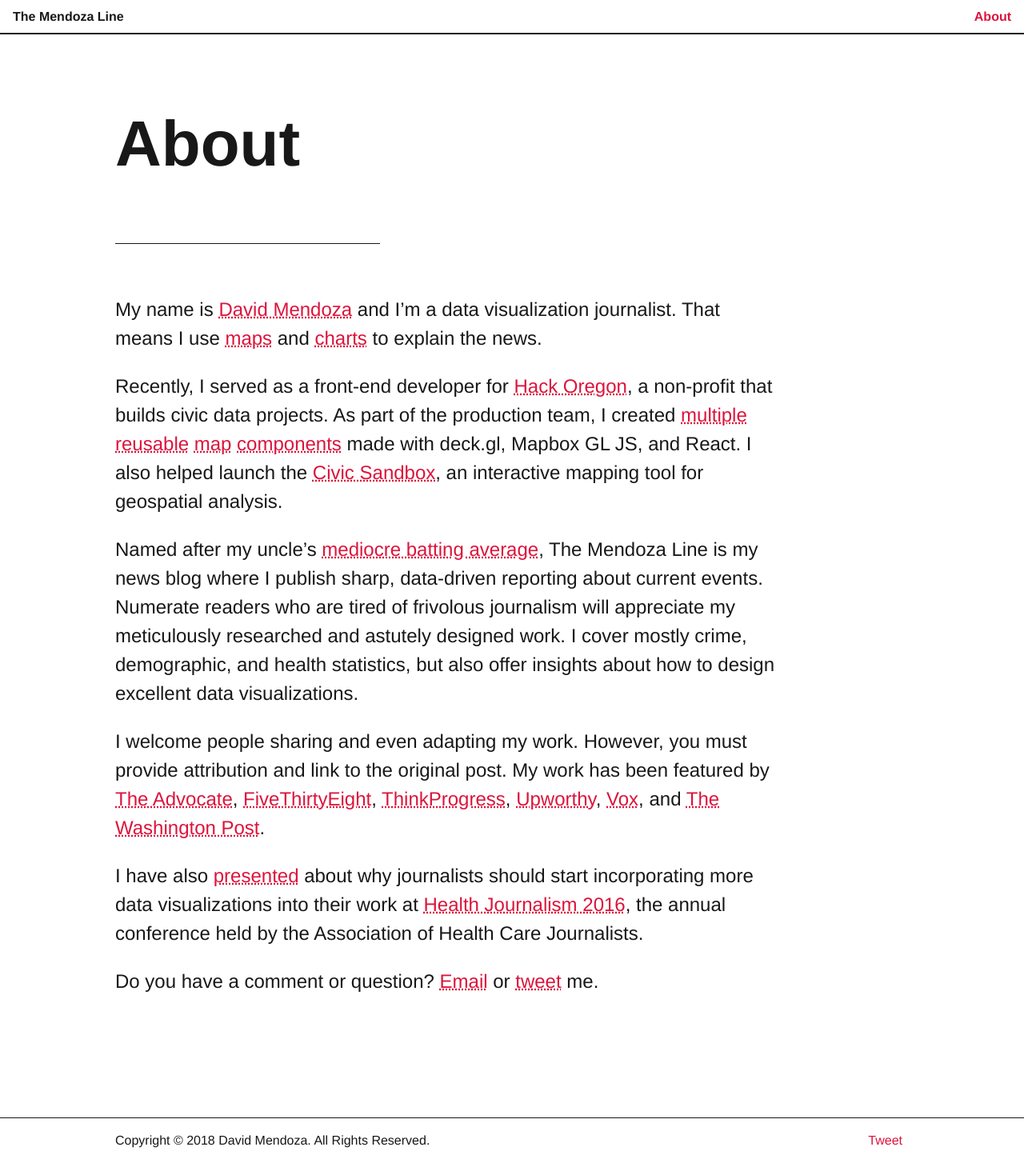
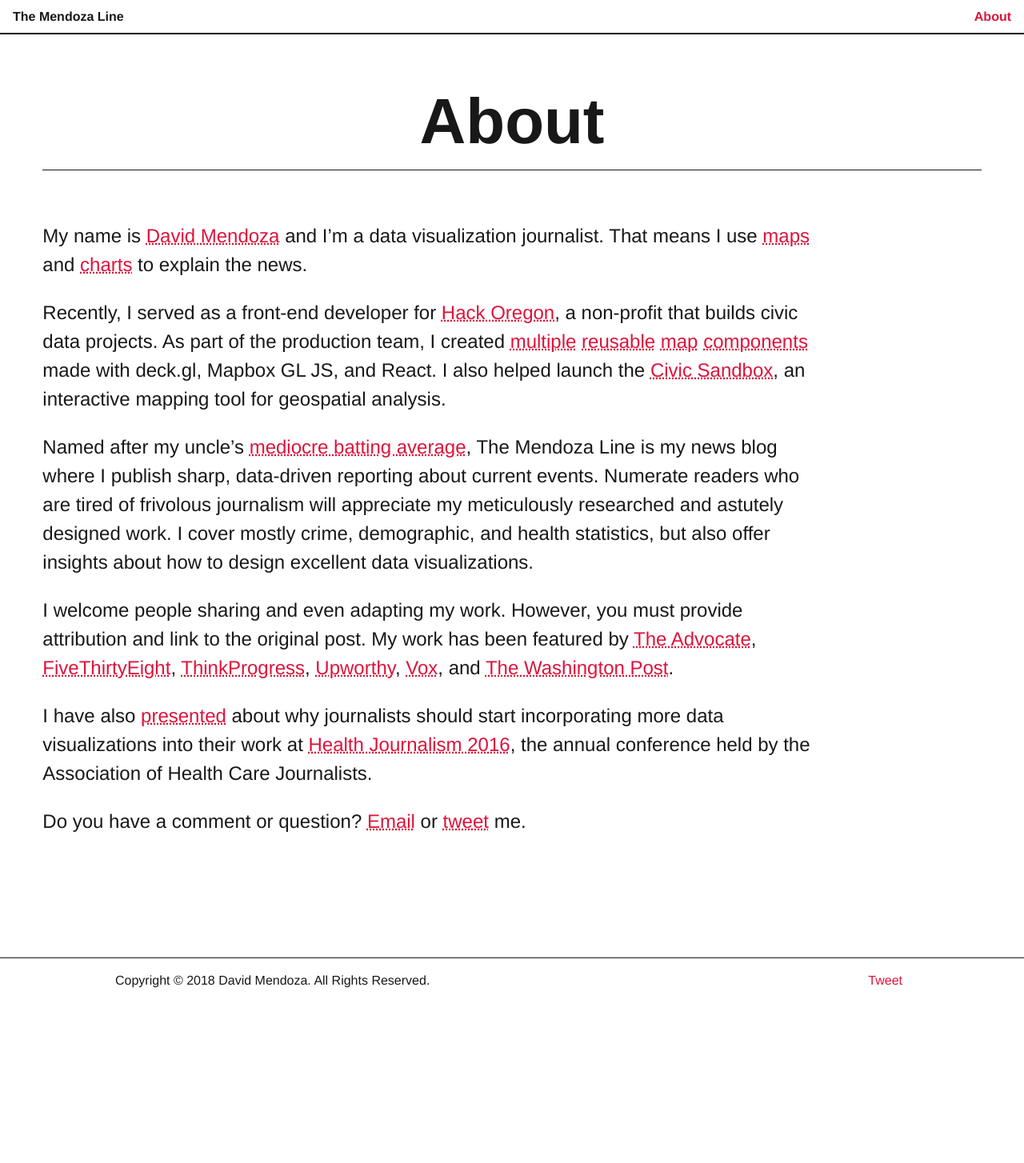
Before and after one commit to mendozaline/mendozaline.github.io, a Jekyll site: the page built from about.md, in a window 1280 px wide. Shown: the whole page at 80% size. Built offline with Jekyll 4.4.1, drawn with Linux system fonts in a browser that asks for light colours; comment, search, counter and statistics services are not loaded; after the commit the page ends 1254 px from its top, so only the background shows below that.

Commit message:
Make container size wider

```diff
--- a/_layouts/category-post.html
+++ b/_layouts/category-post.html
@@ -1,7 +1,7 @@
 ---
 layout: default
 ---
-<article class="container px-2 mx-auto mb4" itemscope itemtype="http://schema.org/BlogPosting">
+<article class="col-11 px-2 mx-auto mb4" itemscope itemtype="http://schema.org/BlogPosting">
   <h1 class="h0 col-9 sm-width-full py-2 mx-auto text-center" itemprop="name headline">
     {{ page.title }}
   </h1>
--- a/_layouts/page.html
+++ b/_layouts/page.html
@@ -1,11 +1,11 @@
 ---
 layout: default
 ---
-<article class="container mx-auto px-2 mt2 mb4">
+<article class="col-11 mx-auto">
   <header>
-    <h1 class="h0 py-4 mt-3">{{ page.title }}</h1>
+    <h1 class="h0 mx-auto text-center">{{ page.title }}</h1>
   </header>
-  <div class="col-4 sm-width-full border-top-thin">
+  <div class="border-top-thin text-center">
   </div>
   <div class="prose mb-4 py-4">
     {{ content }}
--- a/_layouts/post.html
+++ b/_layouts/post.html
@@ -1,7 +1,7 @@
 ---
 layout: default
 ---
-<article class="container px-2 mx-auto mb4" itemscope itemtype="http://schema.org/BlogPosting">
+<article class="col-11 px-2 mx-auto mb4" itemscope itemtype="http://schema.org/BlogPosting">
   <h1 class="h0 col-9 sm-width-full py-2 mx-auto text-center" itemprop="name headline">
     {{ page.title }}
   </h1>
```
